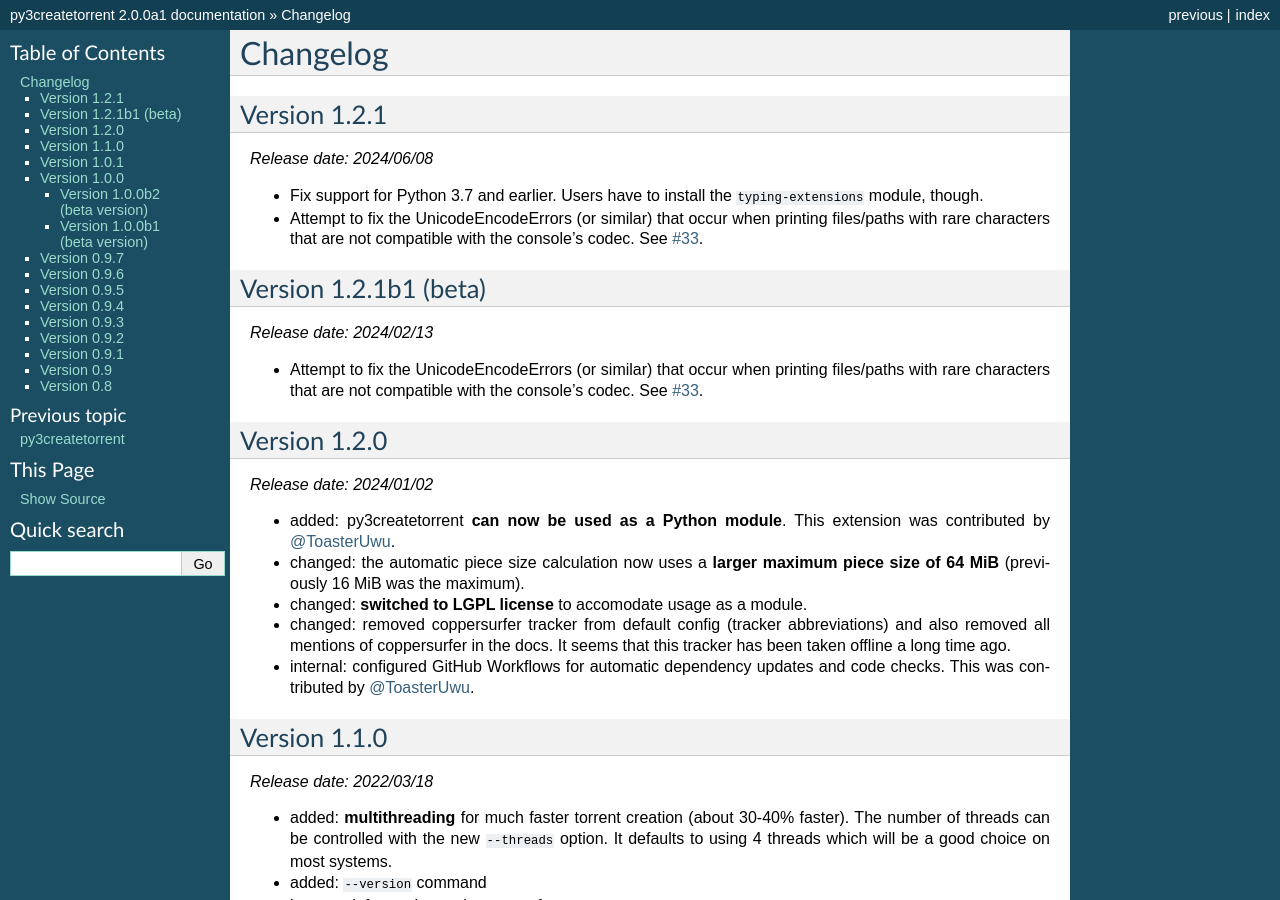
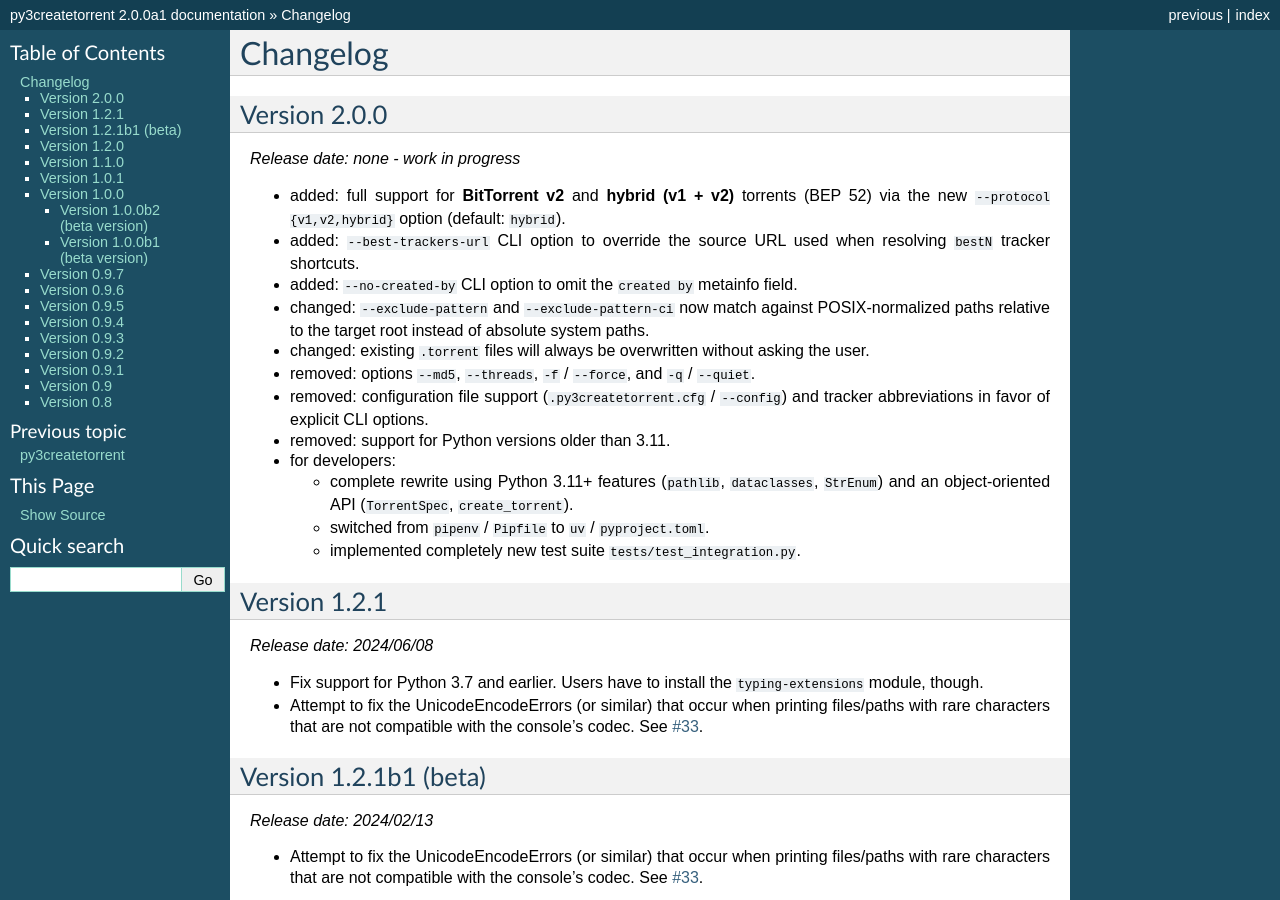
Before and after one commit to rsnitsch/py3createtorrent, a Sphinx documentation site: the page built from docs/source/changelog.rst, in a window 1280 px wide and 900 px high. Built offline with Sphinx 7.4.7, drawn with Linux system fonts in a browser that asks for light colours.

Commit message:
Add changelog for 2.0.0

```diff
--- a/docs/source/changelog.rst
+++ b/docs/source/changelog.rst
@@ -1,5 +1,28 @@
 Changelog
 =========
+
+Version 2.0.0
+-------------
+
+*Release date: none - work in progress*
+
+- added: full support for **BitTorrent v2** and **hybrid (v1 + v2)** torrents (BEP 52) via the new
+  ``--protocol {v1,v2,hybrid}`` option (default: ``hybrid``).
+- added: ``--best-trackers-url`` CLI option to override the source URL used when resolving ``bestN`` tracker shortcuts.
+- added: ``--no-created-by`` CLI option to omit the ``created by`` metainfo field.
+- changed: ``--exclude-pattern`` and ``--exclude-pattern-ci`` now match against POSIX-normalized paths relative to
+  the target root instead of absolute system paths.
+- changed: existing ``.torrent`` files will always be overwritten without asking the user.
+- removed: options ``--md5``, ``--threads``, ``-f`` / ``--force``, and ``-q`` / ``--quiet``.
+- removed: configuration file support (``.py3createtorrent.cfg`` / ``--config``) and tracker abbreviations in favor
+  of explicit CLI options.
+- removed: support for Python versions older than 3.11.
+- for developers:
+
+  - complete rewrite using Python 3.11+ features (``pathlib``, ``dataclasses``, ``StrEnum``) and an
+    object-oriented API (``TorrentSpec``, ``create_torrent``).
+  - switched from ``pipenv`` / ``Pipfile`` to ``uv`` / ``pyproject.toml``.
+  - implemented completely new test suite ``tests/test_integration.py``.
 
 Version 1.2.1
 -------------
```
